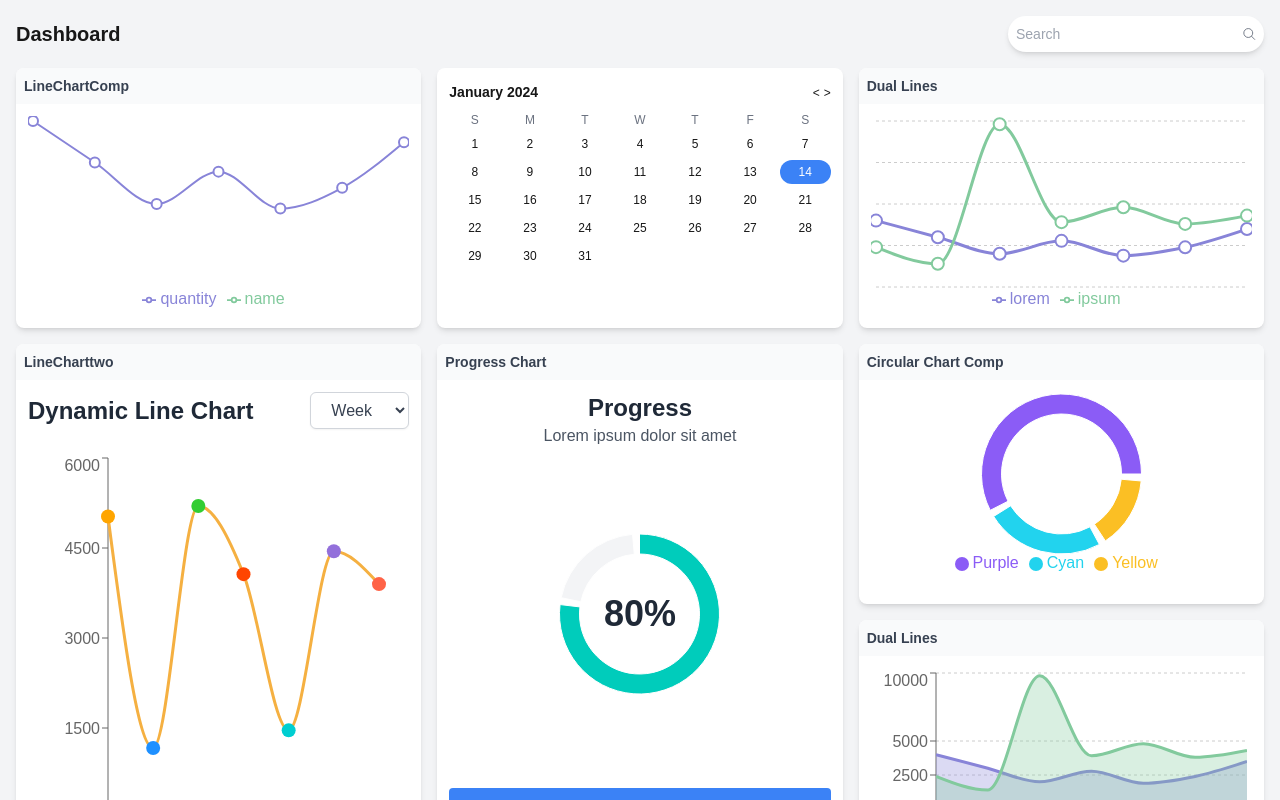
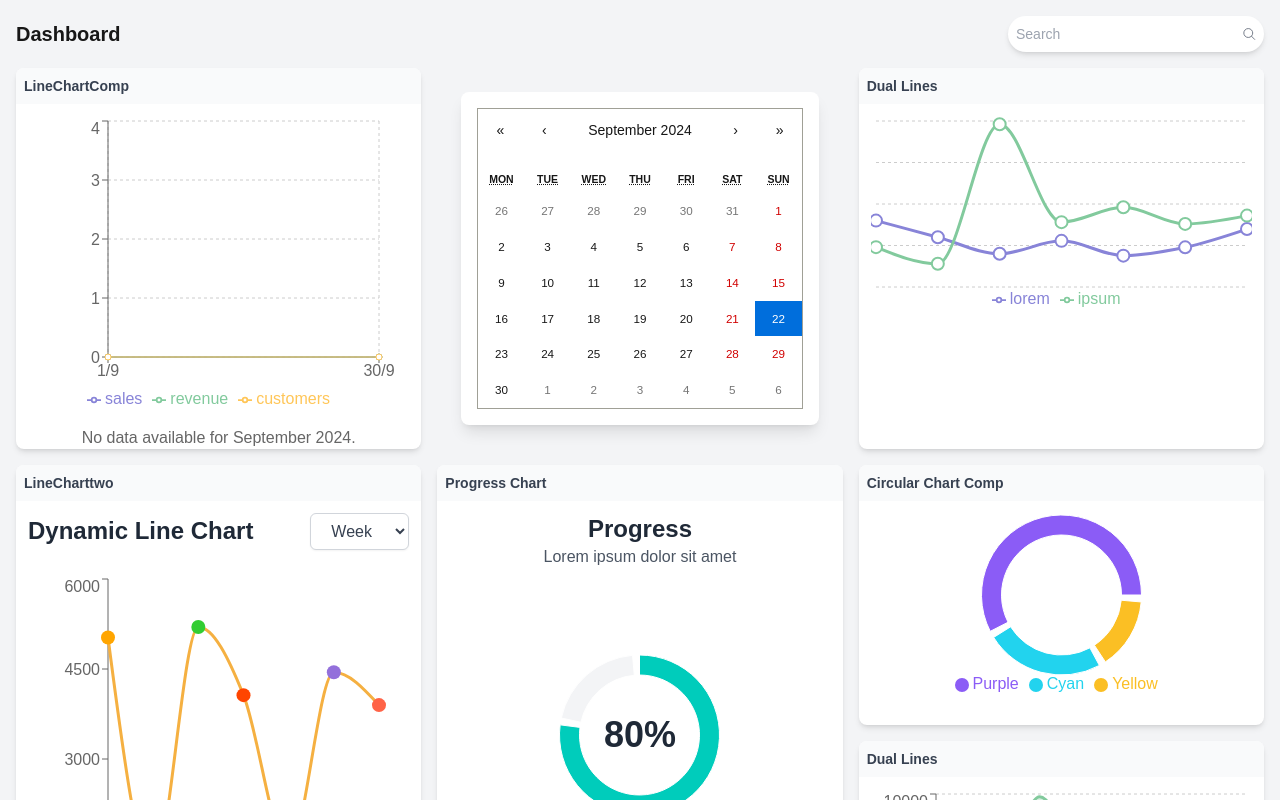
Before and after one commit to Talha49/DashbordFYP, a Next.js app: page /Dashboard in a window 1280 px wide. Shown: the top 800 px of the page. Built offline with nearby package versions, Linux system fonts and the light colour scheme.

Commit message:
"Updated Dashboard page to use react-calendar, added selectedDate state and handleDateChange function, and modified LineChartComp to filter data by selected month."

```diff
--- a/app/(route)/Dashboard/page.jsx
+++ b/app/(route)/Dashboard/page.jsx
@@ -1,6 +1,6 @@
 "use client"
 
-import React from 'react';
+import React, { useState } from 'react';
 import { IoSearchOutline } from "react-icons/io5";
 import CircularChartComp from '@/app/components/CircularChartComp';
 import LineChartComp from '@/app/components/LineChart';
@@ -10,6 +10,8 @@ import BarChartComp from '@/app/components/BarChart';
 import BarGraphtwo from '@/app/components/BarGraphtwo';
 import ProgressChart from '@/app/components/ProgressGraph';
 import DualAreaChart from '@/app/components/AreaChart';
+import CalendarComp from '@/app/components/Calendar';
+
 
 const Card = ({ title, children, className }) => (
   <div className={`bg-white rounded-lg shadow-md overflow-hidden ${className}`}>
@@ -18,29 +20,15 @@ const Card = ({ title, children, className }) => (
   </div>
 );
 
-const Calendar = () => (
-  <div className="bg-white rounded-lg shadow-md p-3 h-full">
-    <div className="flex justify-between items-center mb-2">
-      <span className="text-sm font-semibold">January 2024</span>
-      <div className="space-x-1">
-        <button className="text-xs">&lt;</button>
-        <button className="text-xs">&gt;</button>
-      </div>
-    </div>
-    <div className="grid grid-cols-7 gap-1 text-xs">
-      {["S", "M", "T", "W", "T", "F", "S"].map(day => (
-        <div key={day} className="text-center font-medium text-gray-500">{day}</div>
-      ))}
-      {Array.from({ length: 31 }, (_, i) => (
-        <div key={i} className={`text-center p-1 ${i + 1 === 14 ? 'bg-blue-500 text-white rounded-full' : ''}`}>
-          {i + 1}
-        </div>
-      ))}
-    </div>
-  </div>
-);
+
 
 const Dashboard = () => {
+
+ const [selectedDate, setSelectedDate] = useState(new Date());
+ const handleDateChange = (date) => {
+  console.log("Date changed:", date);
+  setSelectedDate(date);
+};
   return (
     <div className="p-4 bg-gray-100 min-h-screen">
       <div className="flex justify-between items-center mb-4">
@@ -58,11 +46,11 @@ const Dashboard = () => {
         <div className="grid md:grid-cols-3 sm:grid-cols-2 grid-cols-1 gap-4">
           <div className="w-full  h-full">
             <Card title="LineChartComp" className="h-full">
-              <LineChartComp />
+              <LineChartComp  selectedDate={selectedDate}/>
             </Card>
           </div>
-          <div className="w-full  h-full">
-            <Calendar />
+          <div >
+            <CalendarComp value={selectedDate} onChange={handleDateChange}/>
           </div>
           <div className="w-full   h-full">
             <Card title="Dual Lines" className="h-full">
--- /dev/null
+++ b/app/components/Calendar.js
@@ -0,0 +1,23 @@
+"use client"
+
+import React, { useState } from 'react';
+import Calendar from 'react-calendar';
+import 'react-calendar/dist/Calendar.css'; // Import default styles for easier customization
+
+function CalendarComp({ onChange, value }) {
+
+  return (
+    <div className="w-full h-full p-6 flex justify-center items-center bg-gray-100">
+      <div className="bg-white shadow-lg rounded-lg p-4 w-full max-w-md">
+        <Calendar
+          onChange={onChange}
+          value={value}
+          className="text-sm"
+
+        />
+      </div>
+    </div>
+  );
+}
+
+export default CalendarComp;
--- a/app/components/LineChart.js
+++ b/app/components/LineChart.js
@@ -1,63 +1,107 @@
-import React from 'react';
-import { LineChart, Line, Tooltip, ResponsiveContainer, Legend } from 'recharts';
+import React, { useState, useEffect } from 'react';
+import { LineChart, Line, XAxis, YAxis, CartesianGrid, Tooltip, ResponsiveContainer, Legend } from 'recharts';
 
-const LineChartComp = () => {
-  const data = [
-    {
-      name: 'FieldNotes 1',
-      quantity: 4000,
-    },
-    {
-      name: 'FieldNotes 2',
-      quantity: 3000,
-    },
-    {
-      name: 'FieldNotes 3',
-      quantity: 2000,
-    },
-    {
-      name: 'FieldNotes 4',
-      quantity: 2780,
-    },
-    {
-      name: 'FieldNotes 5',
-      quantity: 1890,
-    },
-    {
-      name: 'FieldNotes 6',
-      quantity: 2390,
-    },
-    {
-      name: 'FieldNotes 7',
-      quantity: 3490,
-    },
+const LineChartComp = ({ selectedDate }) => {
+  const [chartData, setChartData] = useState([]);
+  const [dataAvailable, setDataAvailable] = useState(true);
+
+  // Sample data covering multiple years, months, and dates with various metrics
+  const allData = [
+    { date: "2022-01-01", sales: 4000, revenue: 2400, customers: 120, type: "Retail" },
+    { date: "2022-01-01", sales: 3500, revenue: 6100, customers: 290, type: "Online" },
+    { date: "2022-01-01", sales: 3400, revenue: 8100, customers: 890, type: "Online" },
+    { date: "2022-01-01", sales: 3700, revenue: 6100, customers: 670, type: "Online" },
+    { date: "2022-01-01", sales: 5500, revenue: 9100, customers: 860, type: "Online" },
+    { date: "2022-01-01", sales: 8500, revenue: 1100, customers: 760, type: "Online" },
+    { date: "2022-01-01", sales: 2500, revenue: 3100, customers: 880, type: "Online" },
+    { date: "2022-01-02", sales: 2500, revenue: 3100, customers: 880, type: "Online" },
+
+   { date: "2022-01-01", sales: 3000, revenue: 1800, customers: 90, type: "Wholesale" },
+    { date: "2022-06-15", sales: 3000, revenue: 1398, customers: 80, type: "Retail" },
+    { date: "2022-06-15", sales: 2800, revenue: 1200, customers: 75, type: "Online" },
+    { date: "2022-12-31", sales: 2000, revenue: 9800, customers: 150, type: "Retail" },
+    { date: "2022-12-31", sales: 1800, revenue: 8500, customers: 130, type: "Online" },
+    { date: "2023-03-10", sales: 2780, revenue: 3908, customers: 90, type: "Retail" },
+    { date: "2023-03-10", sales: 2500, revenue: 3500, customers: 85, type: "Online" },
+    { date: "2023-07-22", sales: 1890, revenue: 4800, customers: 110, type: "Retail" },
+    { date: "2023-07-22", sales: 1700, revenue: 4200, customers: 100, type: "Online" },
+    { date: "2023-11-05", sales: 2390, revenue: 3800, customers: 95, type: "Retail" },
+    { date: "2023-11-05", sales: 2200, revenue: 3500, customers: 88, type: "Online" },
+    { date: "2024-01-01", sales: 3490, revenue: 4300, customers: 130, type: "Retail" },
+    { date: "2024-01-01", sales: 3290, revenue: 4000, customers: 120, type: "Online" },
+    { date: "2024-01-01", sales: 3100, revenue: 3800, customers: 110, type: "Wholesale" },
+    { date: "2024-02-14", sales: 3200, revenue: 2300, customers: 85, type: "Retail" },
+    { date: "2024-02-14", sales: 3000, revenue: 2100, customers: 80, type: "Online" },
+    { date: "2024-04-30", sales: 2800, revenue: 5100, customers: 140, type: "Retail" },
+    { date: "2024-04-30", sales: 2600, revenue: 4800, customers: 130, type: "Online" },
+    // Add more data points as needed
   ];
 
+  useEffect(() => {
+    const updateChartData = () => {
+      const startOfMonth = new Date(selectedDate.getFullYear(), selectedDate.getMonth(), 1);
+      const endOfMonth = new Date(selectedDate.getFullYear(), selectedDate.getMonth() + 1, 0);
 
+      const filteredData = allData.filter(item => {
+        const itemDate = new Date(item.date);
+        return itemDate >= startOfMonth && itemDate <= endOfMonth;
+      });
+
+      if (filteredData.length > 0) {
+        setChartData(filteredData);
+        setDataAvailable(true);
+      } else {
+        // Create empty data points for start and end of the month
+        const emptyData = [
+          { date: startOfMonth.toISOString().split('T')[0], sales: 0, revenue: 0, customers: 0 },
+          { date: endOfMonth.toISOString().split('T')[0], sales: 0, revenue: 0, customers: 0 }
+        ];
+        setChartData(emptyData);
+        setDataAvailable(false);
+      }
+    };
+
+    updateChartData();
+  }, [selectedDate]);
+
+  const formatXAxis = (tickItem) => {
+    const date = new Date(tickItem);
+    return `${date.getDate()}/${date.getMonth() + 1}`;
+  };
+
+  const formatTooltipLabel = (label) => {
+    const date = new Date(label);
+    return date.toLocaleDateString('en-US', { year: 'numeric', month: 'short', day: 'numeric' });
+  };
 
   return (
-    <ResponsiveContainer width="100%" height={200}>
-      <LineChart data={data}>
-      <Line
-          type="monotone"
-          dataKey="quantity"
-          stroke="#8884d8"
-          strokeWidth={2}
-          dot={{ r: 5 }}  // Customize dots
-          activeDot={{ r: 8 }} // Custom hover dot size
-        />
-          <Line
-          type="monotone"
-          dataKey="name"
-          stroke="#82ca9d"
-          strokeWidth={2}
-          strokeDasharray="5 5" // Dashed line
-        />
-        <Tooltip />
-        <Legend/>
-      </LineChart>
-
-    </ResponsiveContainer>
+    <div style={{ width: '100%', height: 300 }}>
+      <ResponsiveContainer>
+        <LineChart data={chartData} margin={{ top: 5, right: 30, left: 20, bottom: 5 }}>
+          <CartesianGrid strokeDasharray="3 3" />
+          <XAxis
+            dataKey="date"
+            tickFormatter={formatXAxis}
+            domain={['dataMin', 'dataMax']}
+            type="category"
+          />
+          <YAxis />
+          <Tooltip
+            labelFormatter={formatTooltipLabel}
+            formatter={(value, name) => [value, name.charAt(0).toUpperCase() + name.slice(1)]}
+          />
+          <Legend />
+          <Line type="monotone" dataKey="sales" stroke="#8884d8" activeDot={{ r: 8 }} />
+          <Line type="monotone" dataKey="revenue" stroke="#82ca9d" activeDot={{ r: 8 }} />
+          <Line type="monotone" dataKey="customers" stroke="#ffc658" activeDot={{ r: 8 }} />
+        </LineChart>
+      </ResponsiveContainer>
+      {!dataAvailable && (
+        <div style={{ textAlign: 'center', marginTop: '10px', color: '#666' }}>
+          No data available for {selectedDate.toLocaleString('default', { month: 'long', year: 'numeric' })}.
+        </div>
+      )}
+    </div>
   );
 };
 
--- a/package.json
+++ b/package.json
@@ -11,6 +11,7 @@
   "dependencies": {
     "next": "14.2.9",
     "react": "^18",
+    "react-calendar": "^4.2.1",
     "react-dom": "^18",
     "react-icons": "^5.3.0",
     "recharts": "^2.12.7"
```
Also changed, not shown: 1 other file (tests, documents, lock files or other folders).
